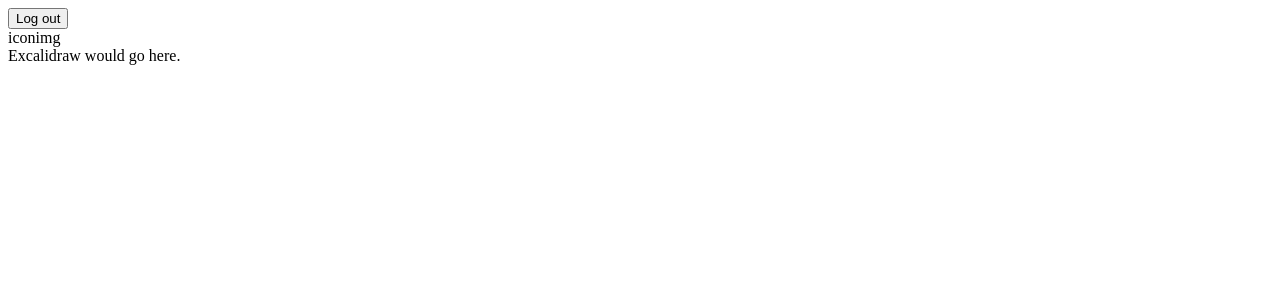
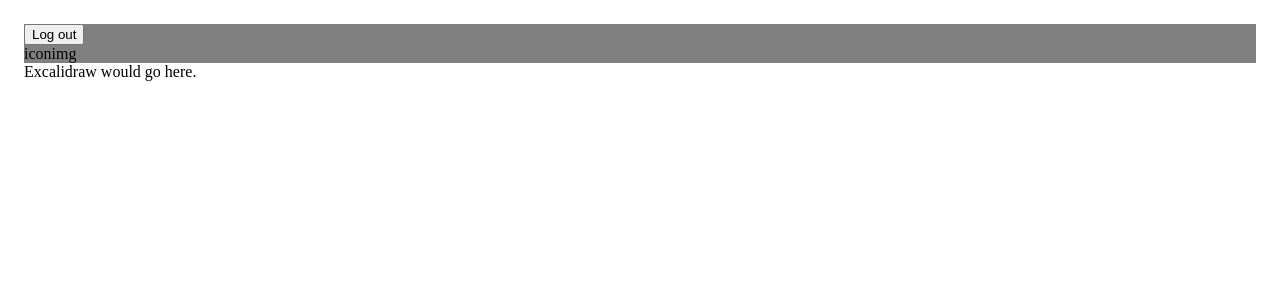
Before and after one commit to carbonsoda/scribbler, a React (Create React App) app in the folder app/: page / in a window 1280 px wide. Shown: the top 300 px of the page. Built offline with nearby package versions, Linux system fonts and the light colour scheme.

Commit message:
Create App.css and add it to App.js

```diff
--- /dev/null
+++ b/app/src/App.css
@@ -0,0 +1,15 @@
+.App {
+  display: flex;
+  flex-direction: column;
+  padding: 1rem;
+}
+
+.navbar {
+  background-color: gray;
+  height: 10%;
+}
+
+.main-page {
+  width: 90%;
+  height: 80%;
+}
--- a/app/src/App.js
+++ b/app/src/App.js
@@ -2,6 +2,8 @@ import React from 'react';
 
 import DrawPanel from './components/DrawPanel';
 import Navbar from './components/navbar/Navbar';
+
+import './App.css';
 
 export default function App() {
   return (
```
